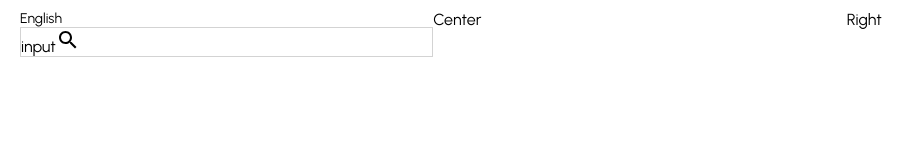
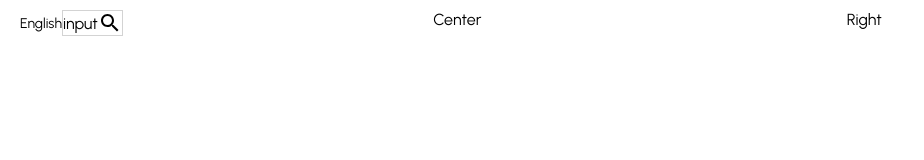
Before and after one commit to Hoybaby/React-ECommerce, a React (Create React App) app in the folder client/: page / in a window 1280 px wide. Shown: the top 160 px of the page, without its empty margins (0-924 px from the left). Built offline with nearby package versions, Linux system fonts and the light colour scheme.

Commit message:
using flexbox to make sure everything is centered and what not

```diff
--- a/client/src/components/Navbar/Navbar.styles.js
+++ b/client/src/components/Navbar/Navbar.styles.js
@@ -18,10 +18,14 @@ export const Language = styled.div`
 
 export const SearchContainer = styled.div`
     border: 1px solid lightgray;
+    display: flex;
+    align-items: center;
 
 `
 export const Left = styled.div`
+    display: flex;
     flex: 1;
+    align-items: center;
 `
 export const Center = styled.div`
     flex: 1;
```
